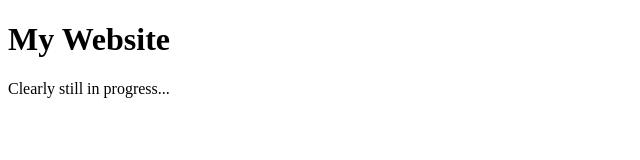
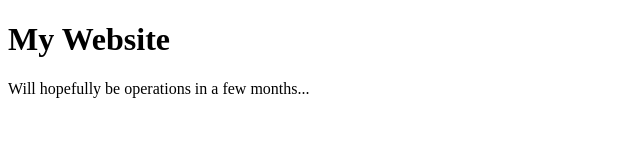
Before and after one commit to nkoix/nkoix.github.io, a plain HTML site: page index.html in a window 1280 px wide. Shown: the whole page, without its empty margins (0-640 px from the left). Drawn offline with Linux system fonts and the light colour scheme.

Commit message:
Better First Page

```diff
--- a/index.html
+++ b/index.html
@@ -1,7 +1,10 @@
 <!DOCTYPE html>
 <html>
+<head>
+	<title>Miles Woollacott</title>
+</head>
 <body>
-<h1>My Website</h1>
-<p>Clearly still in progress...</p>
+	<h1>My Website</h1>
+	<p>Will hopefully be operations in a few months...</p>
 </body>
 </html>
```
